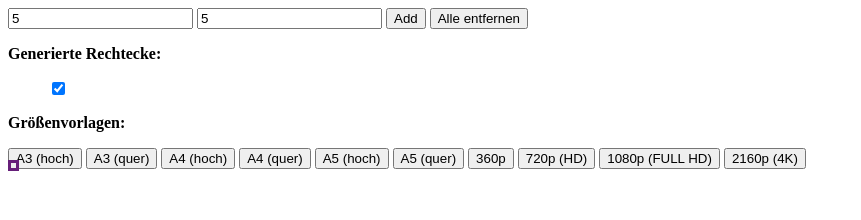
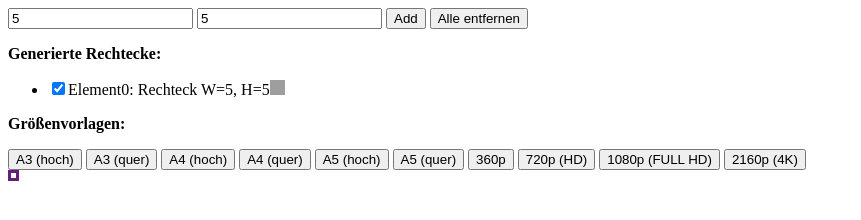
Before and after one commit to Raaamk/Praktikum2018, a plain HTML site: page rechteck generator 2/index.html in a window 1280 px wide. Both pictures are taken after typing "5", "5" into the empty fields and a click on the button "Add". Shown: the whole page, without its empty margins (0-861 px from the left). Drawn offline with Linux system fonts and the light colour scheme; grey boxes are pictures that could not be loaded.

Commit message:
boxen unsichtbar machen und delete ohne onlick event

```diff
--- a/rechteck generator 2/index.html
+++ b/rechteck generator 2/index.html
@@ -14,6 +14,7 @@
   <p><b>Generierte Rechtecke:</b></p>
 
   <ul id="checkboxliste">
+
   </ul>
 
   <p id="a">
@@ -36,12 +37,7 @@
 
 
 
-  <div style="position: absolute;
-
-
-  top: 20%;
-" id="mybox">
-
+  <div id="mybox">
   </div>
 
 </body>
@@ -100,23 +96,53 @@
     addBoxWithParams(3840, 2160);
   }
 
+  var id = 0
 
   function addBoxWithParams(w, h) {
+    var iderstellen = id++;
+    var li = document.createElement("li");
     var neuecheckbox = document.createElement("input");
+    li.appendChild(neuecheckbox);
+    var neuertext = document.createElement("span");
+    li.appendChild(neuertext);
+    var deleteone = document.createElement("input");
+    li.appendChild(deleteone);
+
+    deleteone.type = "image";
+    deleteone.src = "https://n6-img-fp.akamaized.net/freie-ikonen/papierkorb_318-70077.jpg?size=338&ext=jpg";
+    deleteone.style.height = "15px";
+    deleteone.style.width = "15px";
+    deleteone.onclick
+
+    neuecheckbox.appendChild(document.createElement("div"));
     neuecheckbox.type = "checkbox";
     neuecheckbox.checked = "checked";
-    neuecheckbox.onchange = "checkbox()" ;
-    document.getElementById("checkboxliste").appendChild(neuecheckbox);
+    neuecheckbox.onclick= function () {
+      var check = document.getElementById("checkbox" + iderstellen).checked
+      if (check == true) {
+        box.style.visibility = "visible";
+      } else {
+        box.style.visibility = "hidden";
+      }
+    };
     var scaledw = w / 1;
     var scaledh = h / 1;
+
+    neuecheckbox.id = "checkbox" + iderstellen;
+    neuertext.innerText = "Element" + iderstellen + ": Rechteck W="
+     + scaledw + ", H=" + scaledh;
+    document.getElementById("checkboxliste").appendChild(li);
+
     var box = document.createElement("div");
+
     box.style.width = scaledw + "px";
     box.style.height = scaledh + "px";
     box.style.borderStyle = "solid";
-    box.style.borderColor = 'rgb(' + (Math.floor(Math.random() * 256)) + ',' + (Math.floor(Math.random() * 256)) + ',' +
-      (Math.floor(Math.random() * 256)) + ')';
+    box.id = "box" + iderstellen;
+    box.style.borderColor = 'rgb(' + (Math.floor(Math.random() * 256)) + ','
+    + (Math.floor(Math.random() * 256)) + ',' + (Math.floor(Math.random() * 256)) + ')';
     document.getElementById("mybox").appendChild(box);
-  }
+   }
 
   function addbox() {
     var h = document.getElementById("hoehe").value;
@@ -132,6 +158,8 @@
     document.getElementById("breite").value = "";
     document.getElementById("checkboxliste").innerHTML = "";
   }
+
+
 </script>
 
 </html>
```
